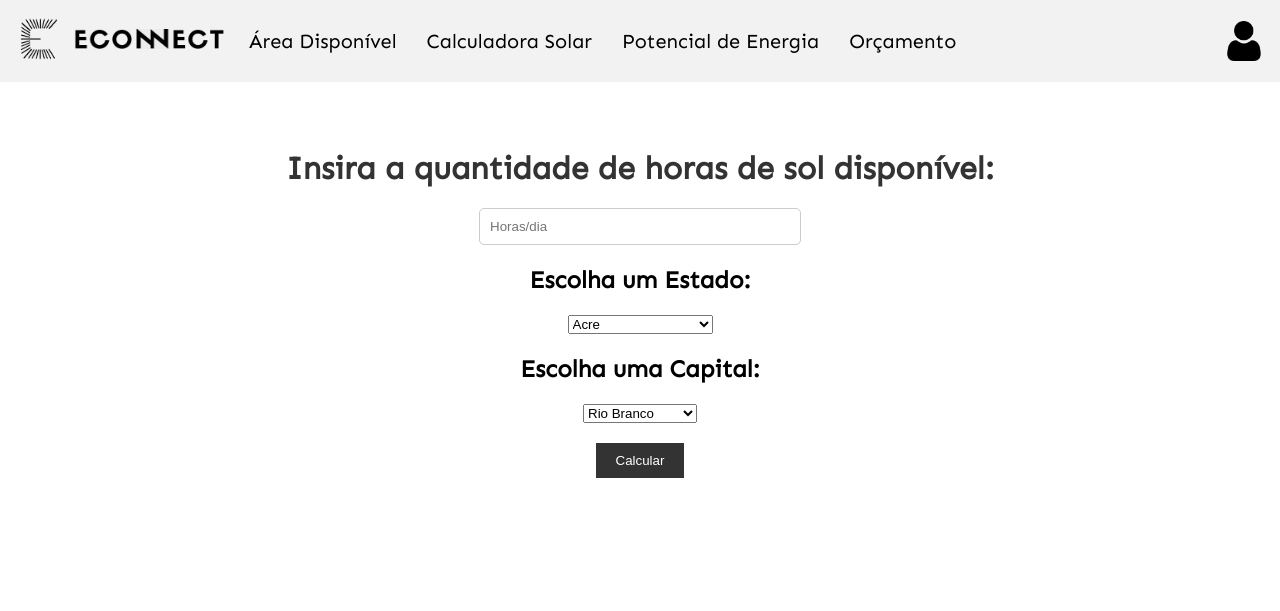
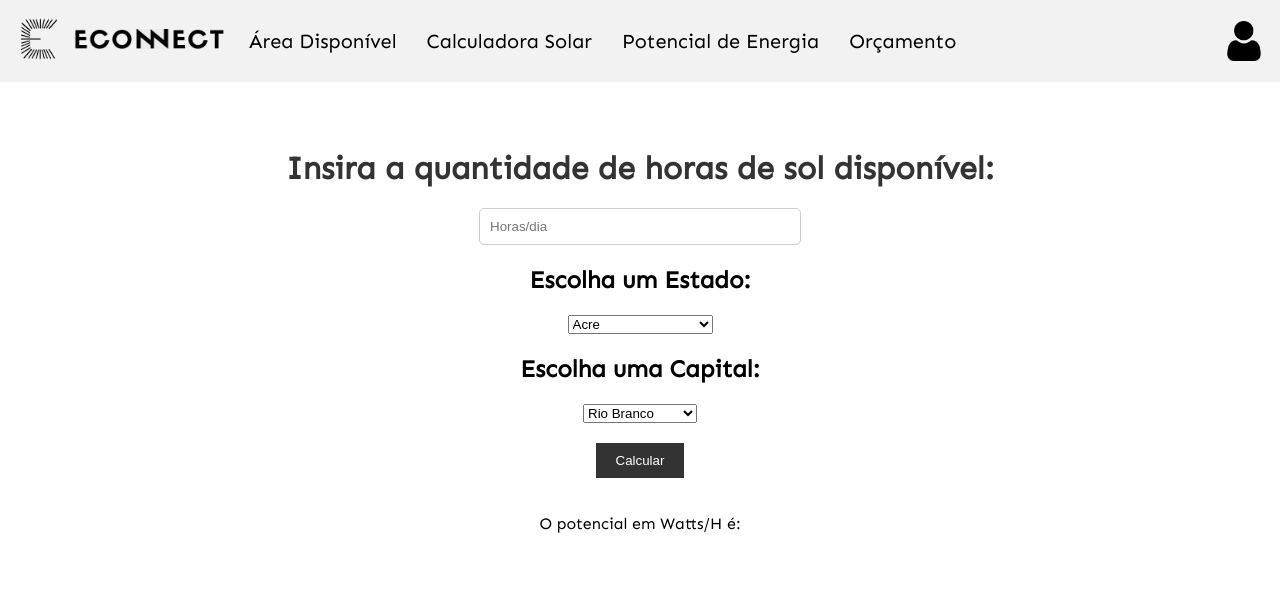
Before and after one commit to arthursuzuki/ECOnnect, a Django app: template Budget/templates/potencial.html in a window 1280 px wide. Shown: the top 611 px of the page. Run offline with Django 3.2, Linux system fonts and the light colour scheme; the template is opened without the code that fills it, so the values that code supplies are empty.

Commit message:
Update potencial.html

```diff
--- a/Budget/templates/potencial.html
+++ b/Budget/templates/potencial.html
@@ -271,6 +271,7 @@
 
         <button onclick="mostrarSelecoes()">Calcular</button>
 
-    <div id="resultado"></div>
+    <p>O potencial em Watts/H é: <span id="resultado"></span></p>
+
 </body>
 </html>
```
